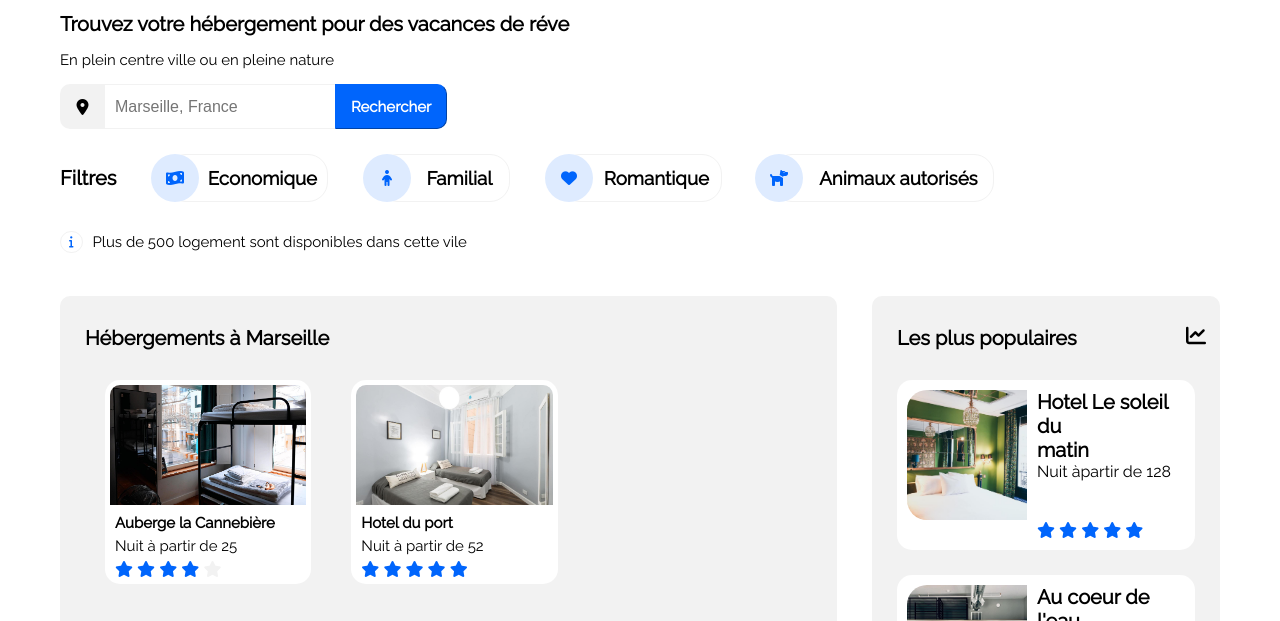
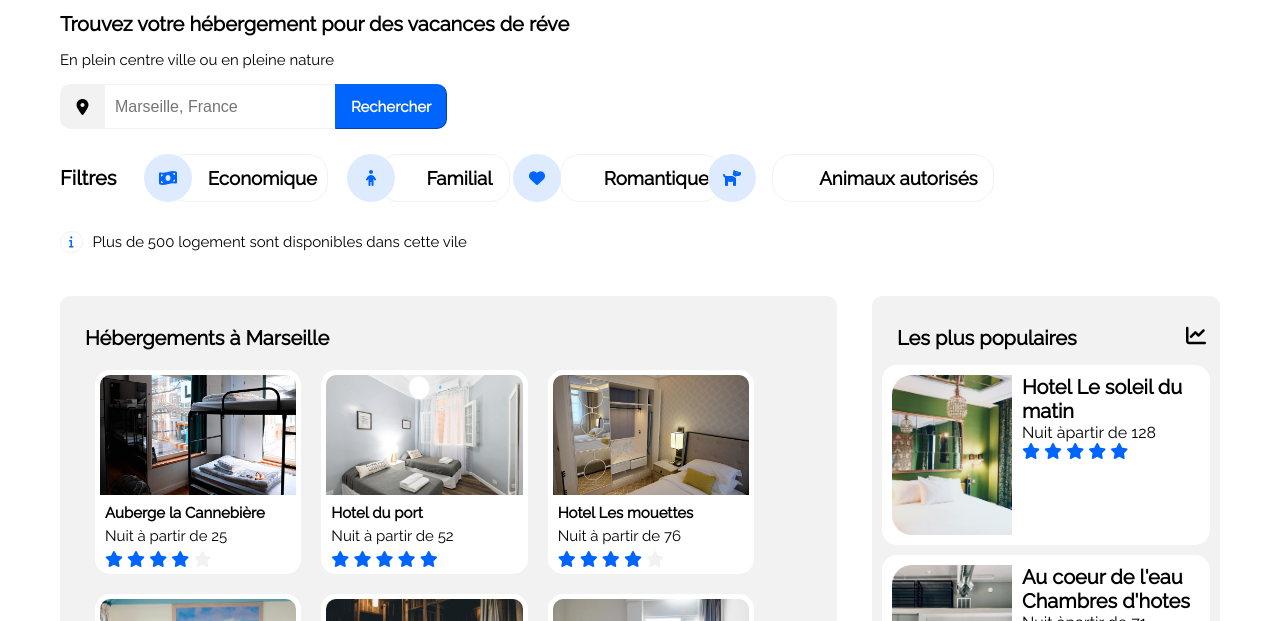
Before and after one commit to Rousse-Oderic/Reservia_New, a plain HTML site: page index.html in a window 1280 px wide. Shown: the part 122-743 px from the top of the page. Drawn offline with Linux system fonts and the light colour scheme.

Commit message:
V2_style.css

```diff
--- a/style.css
+++ b/style.css
@@ -1068,3 +1068,130 @@ li {
         font-size: 35px;
     }
 }
+
+/* règles CSS pour les tablettes */
+@media screen and (max-device-width:900px)
+{
+    /* filtres */
+    .fa-money-bill-wave {
+        position: absolute;
+        left: 144px;
+        color: #0065FC;
+        padding: 15px;
+        background-color: #deebff;
+        width: 18px;
+        height: 18px;
+        border-radius: 999px;
+        display: flex;
+        justify-content: center;
+        align-items: center;
+    }
+
+    .fa-child {
+        position: absolute;
+        left: 347px;
+        color: #0065FC;
+        padding: 15px;
+        background-color: #deebff;
+        width: 18px;
+        height: 18px;
+        border-radius: 999px;
+        display: flex;
+        justify-content: center;
+        align-items: center;
+    }
+
+    .fa-heart {
+        position: absolute;
+        left: 513px;
+        color: #0065FC;
+        padding: 15px;
+        background-color: #deebff;
+        width: 18px;
+        height: 18px;
+        border-radius: 999px;
+        display: flex;
+        justify-content: center;
+        align-items: center;
+    }
+
+    .fa-dog {
+        position: absolute;
+        left: 708px;
+        color: #0065FC;
+        padding: 15px;
+        background-color: #deebff;
+        width: 18px;
+        height: 18px;
+        border-radius: 999px;
+        display: flex;
+        justify-content: center;
+        align-items: center;
+    }
+
+
+    /* box hebergement */
+    .box_hebergement_photos {
+        width: 27%;
+        margin: 10px;
+        padding: 5px;
+        border-radius: 15px/15px;
+        background-color: white;
+    }
+
+    /* box les plus populaires */
+    .box_les_plus_populaires_photos {
+        display: flex;
+        border-radius: 15px/15px;
+        background-color: white;
+        padding: 10px;
+        margin: 10px 10px 10px 10px;
+    }
+
+    .image_populaire_hebergement {
+        height: 160px;
+        width: 120px;
+        border-radius: 20px 0 0 20px;
+        object-fit: cover;
+    }
+
+    .p_populaies {
+        margin: unset;
+        margin-bottom: 0px;
+    }
+
+    /* box activite */
+    .img_a1 {
+        width: 100%;
+        height: 350px;
+        border-radius: 20px 20px 0 0;
+        object-fit: cover;
+    }
+
+    .img_a2 {
+        width: 100%;
+        height: 135px;
+        border-radius: 20px 20px 0 0;
+        object-fit: cover;
+    }
+
+    section {
+        display: flex;
+        flex-direction: row;
+        margin-bottom: 50px;
+        flex-wrap: wrap;
+    }
+
+    /* footer */
+    .F-1 {
+        width: 35%;
+    }
+
+    .F-2 {
+        width: 35%;
+    }
+
+    .F-3 {
+        width: 30%;
+    }
+}
```
